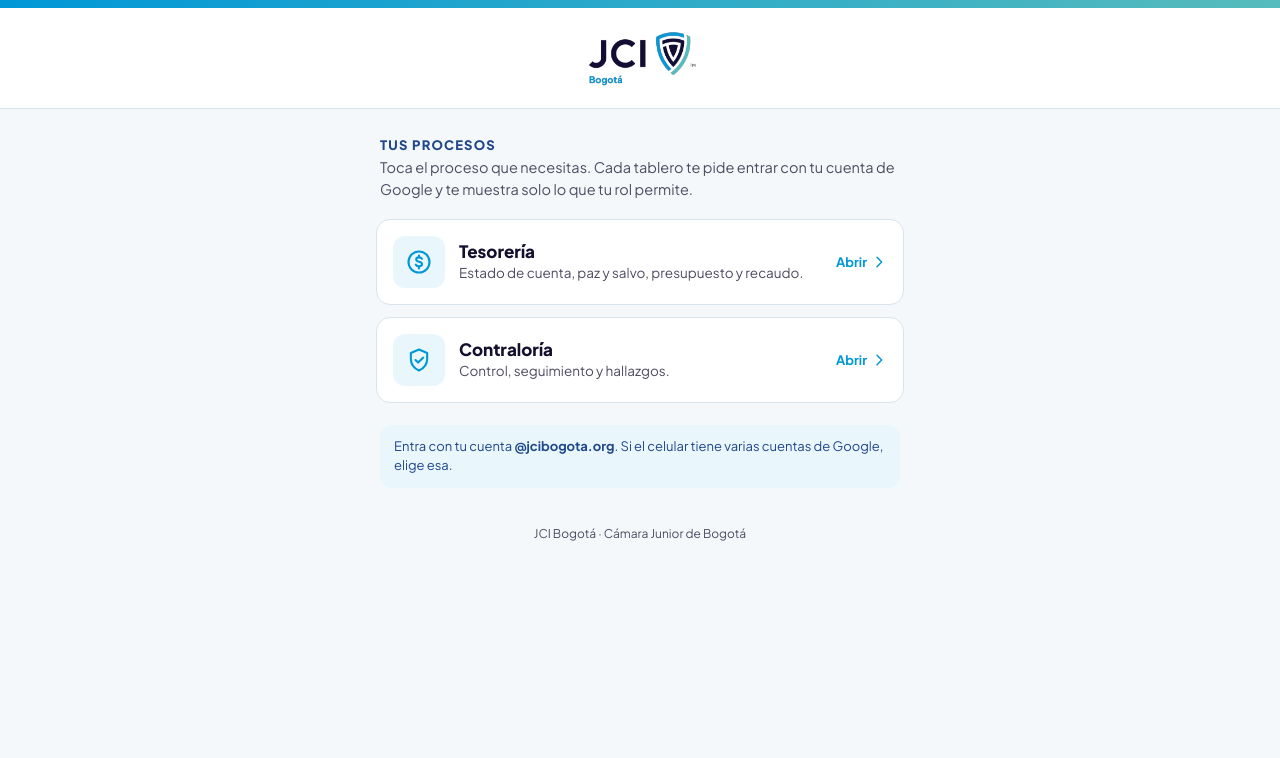
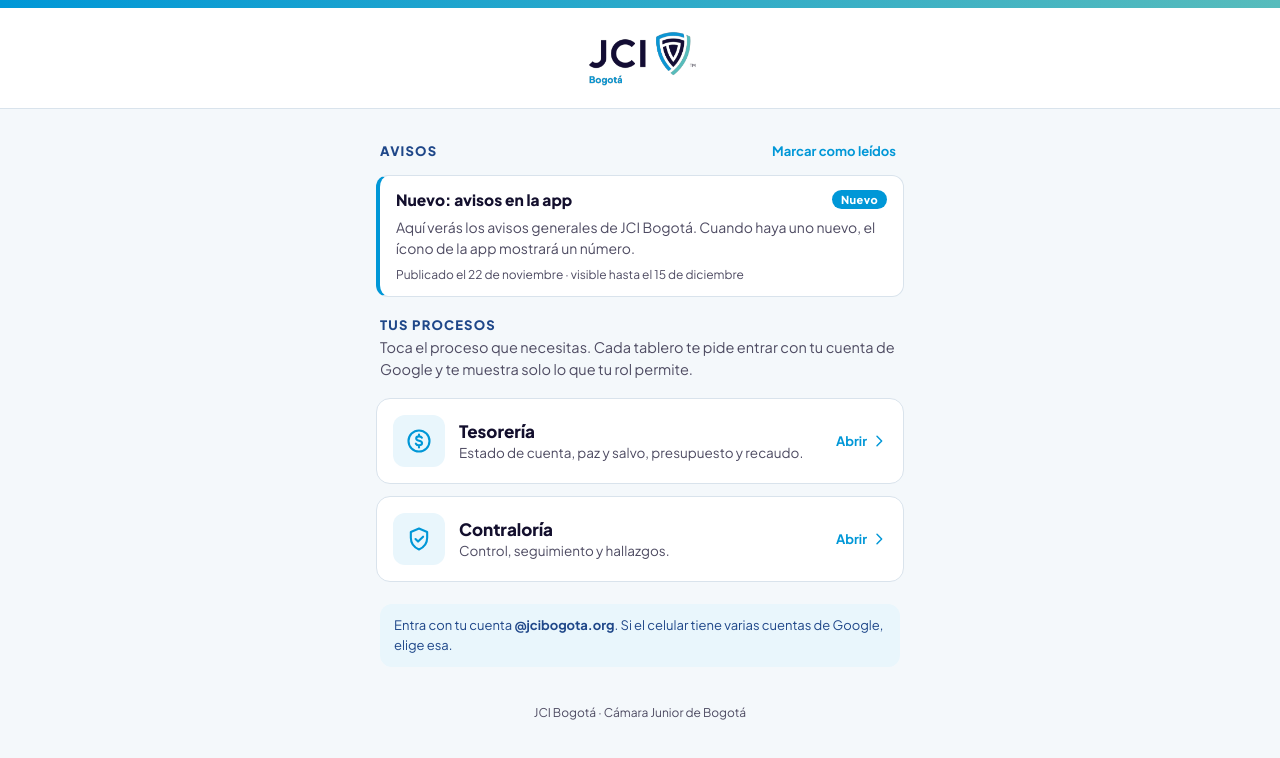
Before and after one commit to AndresfonsecaC/jci-bogota-app, a plain HTML site: page index.html in a window 1280 px wide. Drawn offline with Linux system fonts and the light colour scheme.

Commit message:
Lanzador: avisos generales (nivel 1) y diseño de notificaciones push (nivel 2)
Co-Authored-By: Claude Opus 5.5 <noreply@anthropic.com>
Claude-Session: https://claude.ai/code/session_0144tRvGxfgMTanx46FbJrYW

```diff
--- /dev/null
+++ b/avisos.json
@@ -0,0 +1,12 @@
+{
+  "avisos": [
+    {
+      "id": "2026-11-avisos-en-la-app",
+      "titulo": "Nuevo: avisos en la app",
+      "texto": "Aquí verás los avisos generales de JCI Bogotá. Cuando haya uno nuevo, el ícono de la app mostrará un número.",
+      "tipo": "info",
+      "desde": "2026-11-22",
+      "hasta": "2026-12-15"
+    }
+  ]
+}
--- a/index.html
+++ b/index.html
@@ -38,6 +38,21 @@ div.card .ico{background:#EEF1F4}div.card .ico svg{stroke:var(--gris)}
 .pronto{flex:none;font-size:12px;font-weight:700;color:var(--gris);background:#EEF1F4;border-radius:999px;padding:4px 10px}
 .nota{margin:22px 4px 0;padding:12px 14px;background:#E9F6FC;border-radius:12px;font-size:13px;color:var(--navy);line-height:1.5}
 footer{text-align:center;font-size:12px;color:var(--gris);padding:10px 20px 24px}
+.avisos{margin:0 0 20px}
+.avisos-cab{display:flex;align-items:center;justify-content:space-between;gap:10px;margin:6px 4px 10px}
+.avisos-cab h2{font-size:13px;letter-spacing:.09em;text-transform:uppercase;color:var(--navy);font-weight:800;margin:0}
+.leidos{border:0;background:none;color:var(--blue);font:700 13px 'Plus Jakarta Sans',system-ui,sans-serif;padding:6px 4px;cursor:pointer}
+.leidos:focus-visible{outline:3px solid var(--blue);outline-offset:2px;border-radius:6px}
+.aviso{background:var(--blanco);border:1px solid var(--linea);border-left:4px solid var(--blue);border-radius:12px;padding:14px 16px;margin-bottom:10px}
+.aviso.importante{border-left-color:#EFC40F;background:#FFFCF0}
+.aviso-top{display:flex;align-items:flex-start;justify-content:space-between;gap:10px}
+.aviso b{font-size:15.5px;font-weight:800;line-height:1.35}
+.aviso p{margin:6px 0 0;font-size:14px;color:var(--gris);line-height:1.5}
+.aviso .fecha{display:block;margin-top:8px;font-size:12px;color:var(--gris)}
+.aviso a{display:inline-flex;align-items:center;gap:4px;margin-top:10px;font-size:13.5px;font-weight:700;color:var(--blue);text-decoration:none}
+.aviso a svg{width:15px;height:15px;stroke:currentColor;fill:none;stroke-width:2.2;stroke-linecap:round;stroke-linejoin:round}
+.nuevo{flex:none;font-size:11px;font-weight:800;letter-spacing:.04em;color:var(--blanco);background:var(--blue);border-radius:999px;padding:3px 9px}
+.aviso.importante .nuevo{background:#8A6F00}
 .err{padding:14px;background:#FFF7D6;border-radius:12px;color:#8A6F00;font-size:14px}
 </style>
 </head>
@@ -45,6 +60,10 @@ footer{text-align:center;font-size:12px;color:var(--gris);padding:10px 20px 24px
 <div class="barra"></div>
 <header><img src="logo.png" alt="JCI Bogotá"></header>
 <main>
+  <section class="avisos" id="avisos" hidden aria-label="Avisos">
+    <div class="avisos-cab"><h2>Avisos</h2><button class="leidos" id="leidos" type="button" hidden>Marcar como leídos</button></div>
+    <div id="lista-avisos" aria-live="polite"></div>
+  </section>
   <h1>Tus procesos</h1>
   <p class="sub">Toca el proceso que necesitas. Cada tablero te pide entrar con tu cuenta de Google y te muestra solo lo que tu rol permite.</p>
   <div class="lista" id="lista" aria-live="polite"></div>
@@ -72,6 +91,34 @@ fetch('apps.json',{cache:'no-cache'}).then(function(r){return r.json();}).then(f
     else { l.insertAdjacentHTML('beforeend','<div class="card" aria-disabled="true">'+cuerpo+'<span class="pronto">Próximamente</span></div>'); }
   });
 }).catch(function(){document.getElementById('lista').innerHTML='<div class="err">No pude cargar la lista de procesos. Revisa tu conexión e inténtalo de nuevo.</div>';});
+/* ── Avisos generales (avisos.json): iguales para todos, con fecha de inicio y fin. Lo leído se recuerda en este celular. ── */
+var MESES=['enero','febrero','marzo','abril','mayo','junio','julio','agosto','septiembre','octubre','noviembre','diciembre'];
+function hoyBogota(){var d=new Date(Date.now()-5*3600000);return d.toISOString().slice(0,10);}
+function fechaTxt(ymd){var p=String(ymd).split('-');return p.length===3?Number(p[2])+' de '+MESES[Number(p[1])-1]:'';}
+function leidosGuardados(){try{return JSON.parse(localStorage.getItem('jci-avisos-leidos')||'[]');}catch(e){return [];}}
+function guardarLeidos(l){try{localStorage.setItem('jci-avisos-leidos',JSON.stringify(l.slice(-200)));}catch(e){}}
+function ponerInsignia(n){try{if(n>0&&navigator.setAppBadge)navigator.setAppBadge(n);else if(navigator.clearAppBadge)navigator.clearAppBadge();}catch(e){}}
+function pintarAvisos(lista){
+  var caja=document.getElementById('avisos'),cont=document.getElementById('lista-avisos'),btn=document.getElementById('leidos');
+  var leidos=leidosGuardados(),nuevos=0;
+  if(!lista.length){caja.hidden=true;ponerInsignia(0);return;}
+  cont.innerHTML=lista.map(function(a){
+    var nuevo=leidos.indexOf(a.id)<0; if(nuevo)nuevos++;
+    var u=a.enlace&&urlSegura(a.enlace.url);
+    return '<article class="aviso'+(a.tipo==='importante'?' importante':'')+'"><div class="aviso-top"><b>'+esc(a.titulo)+'</b>'+(nuevo?'<span class="nuevo">Nuevo</span>':'')+'</div>'+
+      (a.texto?'<p>'+esc(a.texto)+'</p>':'')+
+      (u?'<a href="'+esc(u)+'" target="_blank" rel="noopener">'+esc(a.enlace.texto||'Ver más')+' '+FLECHA+'</a>':'')+
+      ((a.desde||a.hasta)?'<span class="fecha">'+[a.desde?'Publicado el '+esc(fechaTxt(a.desde)):'',a.hasta?'visible hasta el '+esc(fechaTxt(a.hasta)):''].filter(Boolean).join(' · ')+'</span>':'')+'</article>';
+  }).join('');
+  caja.hidden=false; btn.hidden=!nuevos; ponerInsignia(nuevos);
+  btn.onclick=function(){guardarLeidos(leidos.concat(lista.map(function(a){return a.id;})));pintarAvisos(lista);};
+}
+fetch('avisos.json',{cache:'no-cache'}).then(function(r){return r.json();}).then(function(cfg){
+  var hoy=hoyBogota();
+  var vigentes=(cfg.avisos||[]).filter(function(a){return a&&a.id&&a.titulo&&(!a.desde||a.desde<=hoy)&&(!a.hasta||a.hasta>=hoy);})
+    .sort(function(x,y){return (y.tipo==='importante')-(x.tipo==='importante')||String(y.desde||'').localeCompare(String(x.desde||''));});
+  pintarAvisos(vigentes);
+}).catch(function(){/* sin avisos: el lanzador funciona igual */});
 if('serviceWorker' in navigator){window.addEventListener('load',function(){navigator.serviceWorker.register('sw.js').catch(function(){});});}
 </script>
 </body>
--- a/sw.js
+++ b/sw.js
@@ -1,11 +1,11 @@
-/* Guarda la carcasa para abrir rápido. NO guarda los tableros: esos siempre se abren en vivo. apps.json se pide primero a la red. */
-const V = 'jci-launcher-v2', ARCHIVOS = ['./', './index.html', './logo.png', './manifest.webmanifest', './icon-192.png', './icon-512.png'];
+/* Guarda la carcasa para abrir rápido. NO guarda los tableros: esos siempre se abren en vivo. apps.json y avisos.json se piden primero a la red. */
+const V = 'jci-launcher-v3', ARCHIVOS = ['./', './index.html', './logo.png', './manifest.webmanifest', './icon-192.png', './icon-512.png'];
 self.addEventListener('install', e => { e.waitUntil(caches.open(V).then(c => Promise.all(ARCHIVOS.map(a => c.add(a).catch(() => {})))).then(() => self.skipWaiting())); });
 self.addEventListener('activate', e => { e.waitUntil(caches.keys().then(k => Promise.all(k.filter(x => x !== V).map(x => caches.delete(x)))).then(() => self.clients.claim())); });
 self.addEventListener('fetch', e => {
   const u = new URL(e.request.url);
   if (e.request.method !== 'GET' || u.origin !== location.origin) return;
-  if (u.pathname.endsWith('apps.json')) {
+  if (u.pathname.endsWith('apps.json') || u.pathname.endsWith('avisos.json')) {
     e.respondWith(fetch(e.request).then(r => { const c = r.clone(); caches.open(V).then(x => x.put(e.request, c)); return r; }).catch(() => caches.match(e.request)));
     return;
   }
```
Also changed, not shown: 2 other files.
